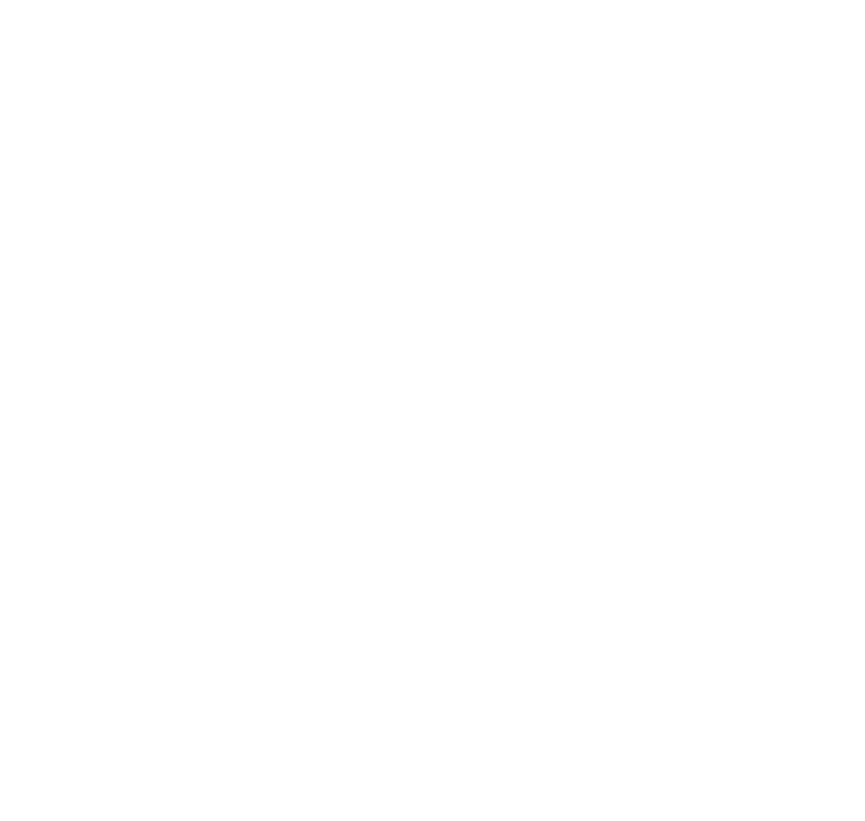
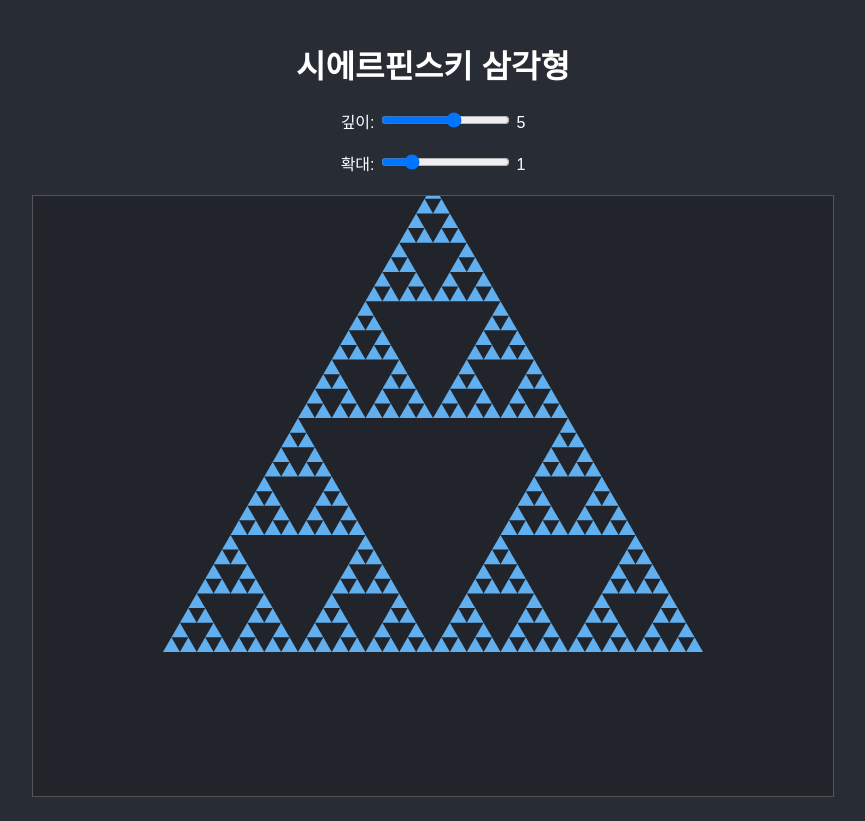
Before and after one commit to chung2alenemy94/mrlovefractal, a plain HTML site: page fractal_combined.html in a window 1280 px wide. Shown: the whole page, without its empty margins (207-1072 px from the left). Before the commit the page ends 800 px from the top, so only its background shows below. Drawn offline with Linux system fonts and the light colour scheme.

Commit message:
시에르핀스키 삼각형 업데이트
기존 프랙탈 웹에서 시에르핀스키 삼각형 관련 도구만을 추출하여 가져옴

```diff
--- a/fractal_combined.html
+++ b/fractal_combined.html
@@ -1,8 +1,123 @@
 <!DOCTYPE html>
 <html lang="ko">
 <head>
-    <meta charset="UTF-8">
-    <meta name="viewport" content="width=device-width, initial-scale=1.0">
-    <title>말라리아 검사 프로그램</title>
-    <style>
-        body {
+<meta charset="UTF-8">
+<meta name="viewport" content="width=device-width, initial-scale=1.0">
+<title>시에르핀스키 삼각형</title>
+
+<style>
+body{
+    background:#282c34;
+    color:white;
+    font-family:Arial,sans-serif;
+    text-align:center;
+    margin:0;
+    padding:20px;
+}
+
+.controls{
+    margin:20px;
+}
+
+canvas{
+    background:#21252b;
+    border:1px solid #555;
+}
+</style>
+</head>
+<body>
+
+<h1>시에르핀스키 삼각형</h1>
+
+<div class="controls">
+
+<label>
+깊이:
+<input type="range" id="depth" min="1" max="8" value="5">
+<span id="depthValue">5</span>
+</label>
+
+<br><br>
+
+<label>
+확대:
+<input type="range" id="zoom" min="0.5" max="3" step="0.1" value="1">
+<span id="zoomValue">1</span>
+</label>
+
+</div>
+
+<canvas id="canvas" width="800" height="600"></canvas>
+
+<script>
+const canvas = document.getElementById("canvas");
+const ctx = canvas.getContext("2d");
+
+let depth = 5;
+let zoom = 1;
+
+function drawSierpinski(x, y, size, depth){
+
+    if(depth === 0){
+        ctx.fillStyle = "#61afef";
+
+        ctx.beginPath();
+        ctx.moveTo(x, y);
+        ctx.lineTo(x + size, y);
+        ctx.lineTo(
+            x + size/2,
+            y - size*Math.sqrt(3)/2
+        );
+        ctx.closePath();
+        ctx.fill();
+
+        return;
+    }
+
+    const h = size*Math.sqrt(3)/2;
+
+    drawSierpinski(x, y, size/2, depth-1);
+    drawSierpinski(x + size/2, y, size/2, depth-1);
+    drawSierpinski(x + size/4, y - h/2, size/2, depth-1);
+}
+
+function drawFractal(){
+
+    ctx.clearRect(0,0,canvas.width,canvas.height);
+
+    const size =
+        Math.min(canvas.width,canvas.height)
+        * 0.9
+        * zoom;
+
+    const h = size*Math.sqrt(3)/2;
+
+    drawSierpinski(
+        canvas.width/2 - size/2,
+        canvas.height/2 + h/3,
+        size,
+        depth
+    );
+}
+
+document
+.getElementById("depth")
+.addEventListener("input",e=>{
+    depth = Number(e.target.value);
+    document.getElementById("depthValue").textContent = depth;
+    drawFractal();
+});
+
+document
+.getElementById("zoom")
+.addEventListener("input",e=>{
+    zoom = Number(e.target.value);
+    document.getElementById("zoomValue").textContent = zoom;
+    drawFractal();
+});
+
+drawFractal();
+</script>
+
+</body>
+</html>
```
